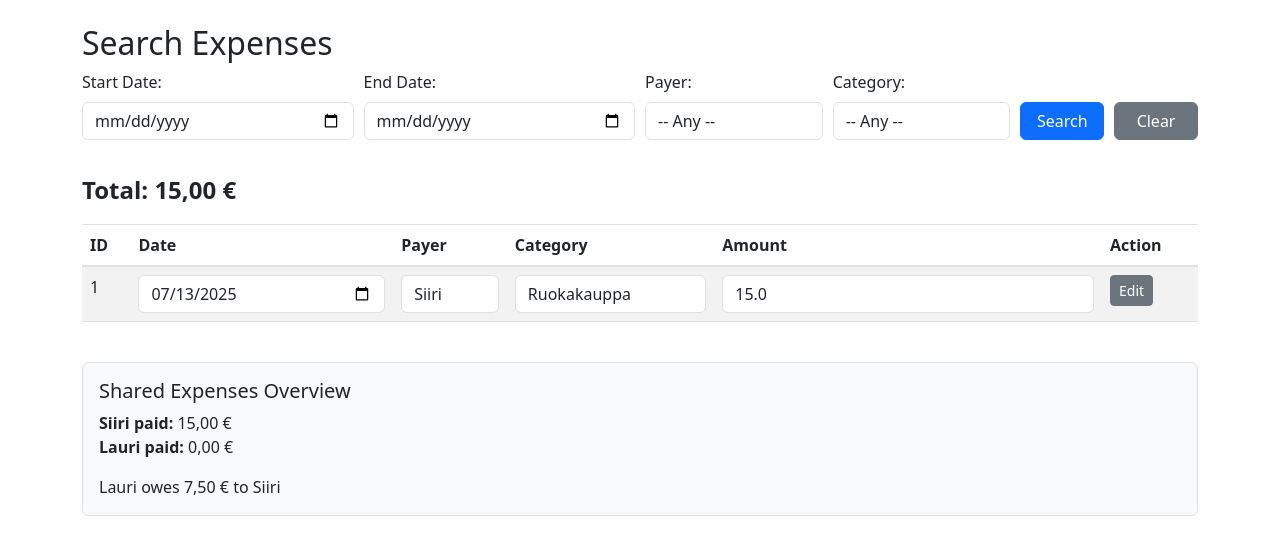
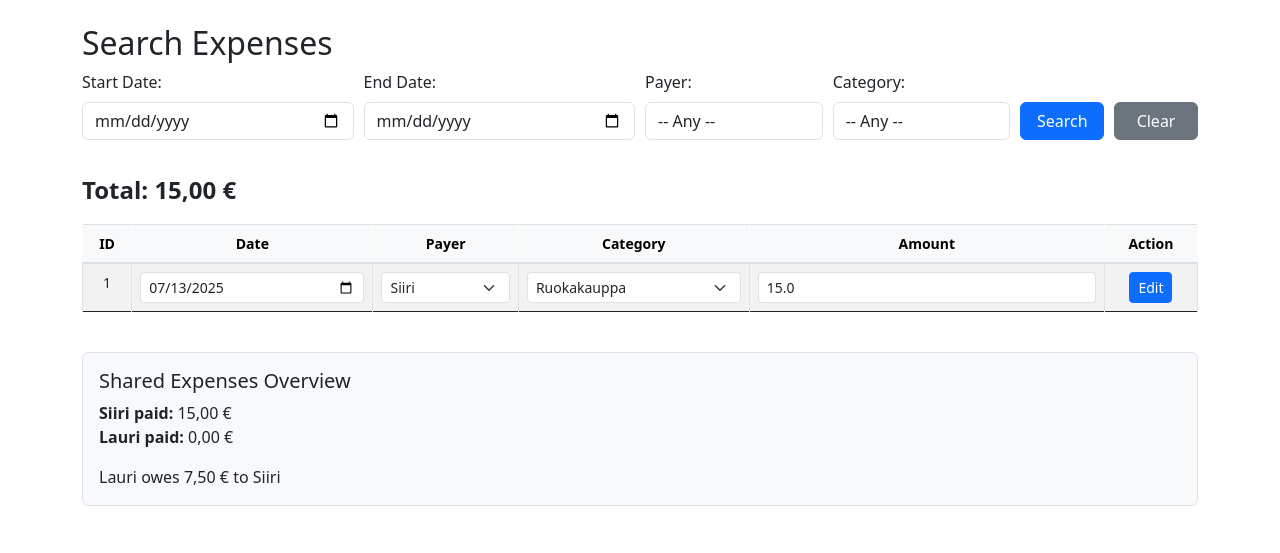
Before and after one commit to lauripuro/KuluApp, a Flask app: page /search in a window 1280 px wide. Shown: the part 64-617 px from the top of the page. Run offline with Flask 3, Linux system fonts and the light colour scheme; data comes from the database, SQL or seed files in the repository; some libraries are stand-ins or nearby versions.

Commit message:
Update search.html

```diff
--- a/templates/search.html
+++ b/templates/search.html
@@ -45,37 +45,45 @@
 
 
 <div class="table-responsive">
-    <table class="table table-striped">
-        <thead>
-        <tr><th>ID</th><th>Date</th><th>Payer</th><th>Category</th><th>Amount</th><th>Action</th></tr>
+    <table class="table table-bordered table-striped align-middle small">
+        <thead class="table-light">
+            <tr class="text-nowrap text-center">
+                <th>ID</th>
+                <th>Date</th>
+                <th>Payer</th>
+                <th>Category</th>
+                <th>Amount</th>
+                <th>Action</th>
+            </tr>
         </thead>
         <tbody>
             {% for row in results %}
             <tr>
-            <form action="/edit/{{ row[0] }}" method="post">
-                <td>{{ row[0] }}</td>
-                <td><input type="date" name="date" class="form-control" value="{{ row[4] }}"></td>
+                <form action="/edit/{{ row[0] }}" method="post" class="d-flex flex-wrap">
+                    <td class="text-center">{{ row[0] }}</td>
+                    <td><input type="date" name="date" value="{{ row[4] }}" class="form-control form-control-sm"></td>
                     <td>
-                    <select name="payer" class="form-control">
-                        <option value="Siiri" {% if row[1]=='Siiri' %}selected{% endif %}>Siiri</option>
-                        <option value="Lauri" {% if row[1]=='Lauri' %}selected{% endif %}>Lauri</option>
+                        <select name="payer" class="form-select form-select-sm">
+                            <option {% if row[1] == 'Siiri' %}selected{% endif %}>Siiri</option>
+                            <option {% if row[1] == 'Lauri' %}selected{% endif %}>Lauri</option>
                         </select>
                     </td>
                     <td>
-                    <select name="category" class="form-control">
-                        <option value="Ruokakauppa" {% if row[3]=='Ruokakauppa'%}selected{% endif %}>Ruokakauppa</option>
-                        <option value="Humputtelu" {% if row[3]=='Humputtelu'%}selected{% endif %}>Humputtelu</option>
-                        <option value="Ravintola" {% if row[3]=='Ravintola'%}selected{% endif %}>Ravintola</option>
+                        <select name="category" class="form-select form-select-sm">
+                            <option {% if row[3] == 'Ruokakauppa' %}selected{% endif %}>Ruokakauppa</option>
+                            <option {% if row[3] == 'Humputtelu' %}selected{% endif %}>Humputtelu</option>
+                            <option {% if row[3] == 'Ravintola' %}selected{% endif %}>Ravintola</option>
                         </select>
                     </td>
-                <td><input type="number" step="0.01" name="amount" class="form-control" value="{{ row[2] }}"></td>
-                <td><button type="submit" class="btn btn-sm btn-secondary">Edit</button></td>
+                    <td><input type="number" step="0.01" name="amount" value="{{ row[2] }}" class="form-control form-control-sm"></td>
+                    <td class="text-center"><button type="submit" class="btn btn-sm btn-primary">Edit</button></td>
                 </form>
             </tr>
             {% endfor %}
         </tbody>
     </table>
 </div>
+
 
 <div class="mt-4 p-3 border bg-light rounded">
     <h5>Shared Expenses Overview</h5>
```
Lines whose indentation alone changed are shown as unchanged.
